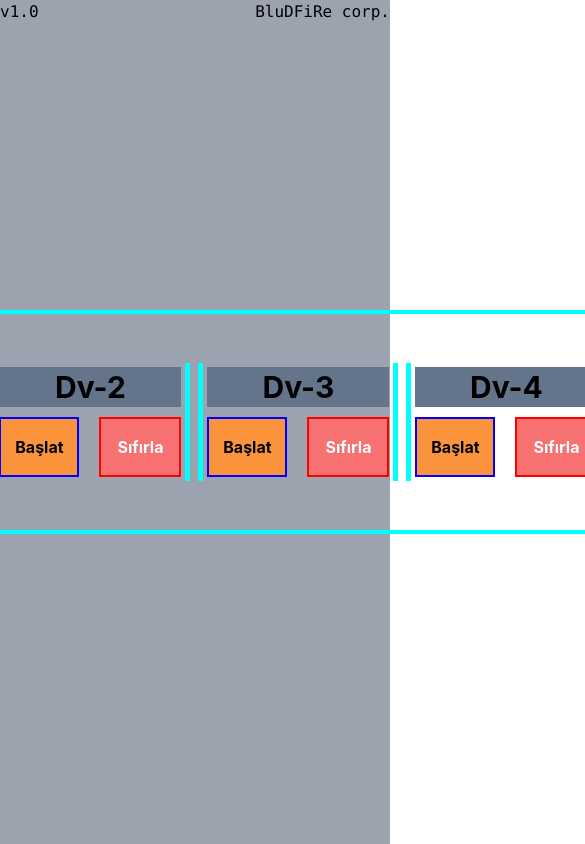
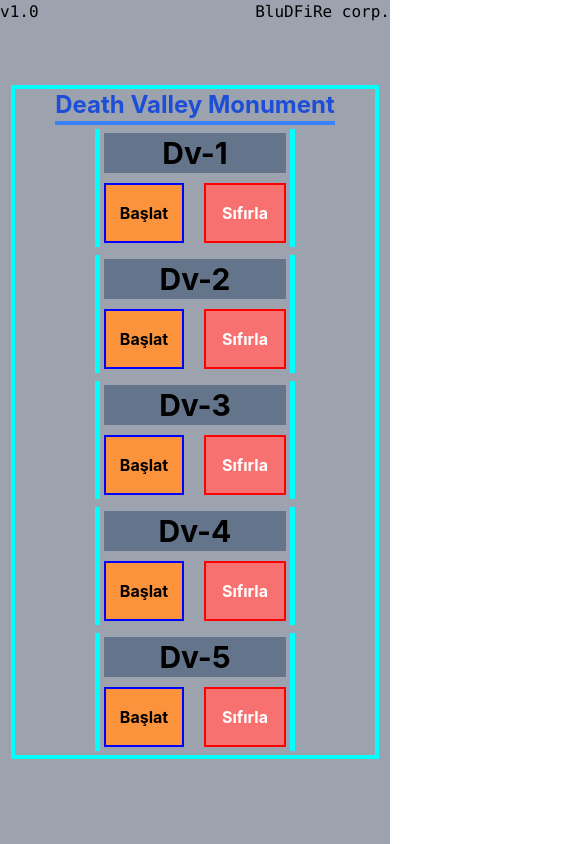
Before and after one commit to apak0/monument-timer, a React (Create React App) app: page / in a window 390 px wide. Shown: the top 844 px of the page, 585 px wide, since content can reach past the window. Built offline with nearby package versions, Linux system fonts and the light colour scheme.

Commit message:
change container height for responsive design

```diff
--- a/src/App.js
+++ b/src/App.js
@@ -67,7 +67,10 @@ const Counter = ({ title }) => {
       </Heading>
       {isRunning && (
         <>
-        <Text fontSize="2xl" className="text-red-200 text-lg font-bold font-mono">
+          <Text
+            fontSize="2xl"
+            className="text-red-200 text-lg font-bold font-mono"
+          >
             Geçen Süre: {formatTime(elapsedTime)} Kalan Süre:{" "}
             {formatTime(remainingTime)}
           </Text>
@@ -99,15 +102,30 @@ const Counter = ({ title }) => {
 };
 
 const App = () => {
+  const [isMobileView, setIsMobileView] = useState(true);
+
+  useEffect(() => {
+    const handleResize = () => {
+      setIsMobileView(window.innerWidth < 768);
+    };
+
+    handleResize();
+
+    window.addEventListener("resize", handleResize);
+
+    return () => {
+      window.removeEventListener("resize", handleResize);
+    };
+  }, []);
+
   return (
     <div>
-
       <Navbar />
       <Flex justify="center" align="center" h="100vh" className="bg-gray-400  ">
         <Flex
-        direction="row"
+          direction={isMobileView ? "column" : "row"}
           align="center"
-        className=" my-20 h-56  "
+          className={isMobileView ? " my-20" : "my-20 h-56"}
           border={"4px solid aqua"}
         >
           <Heading className="font-bold text-2xl   mx-10 border-b-4 border-blue-500 text-blue-700">
```
Lines whose indentation alone changed are shown as unchanged.
